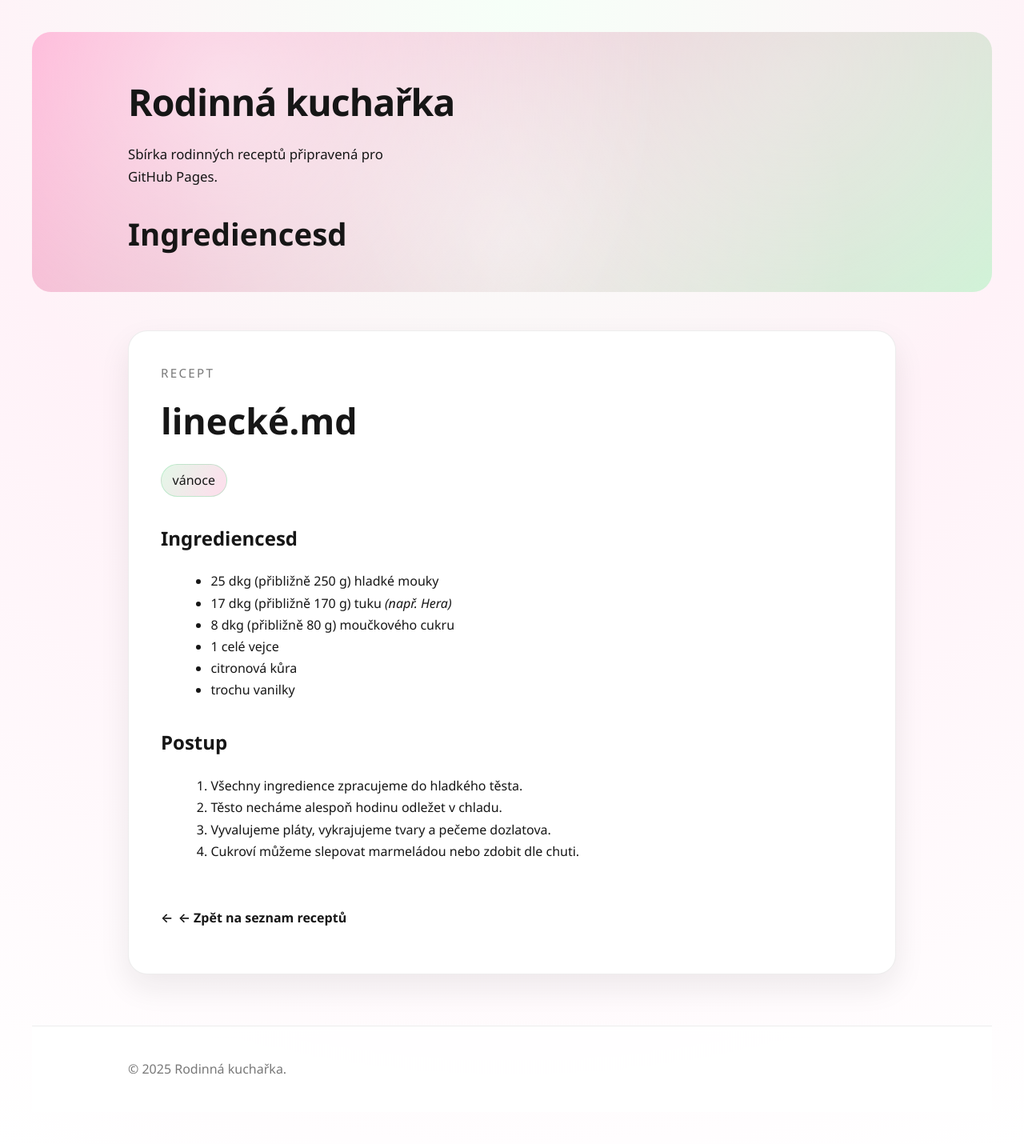
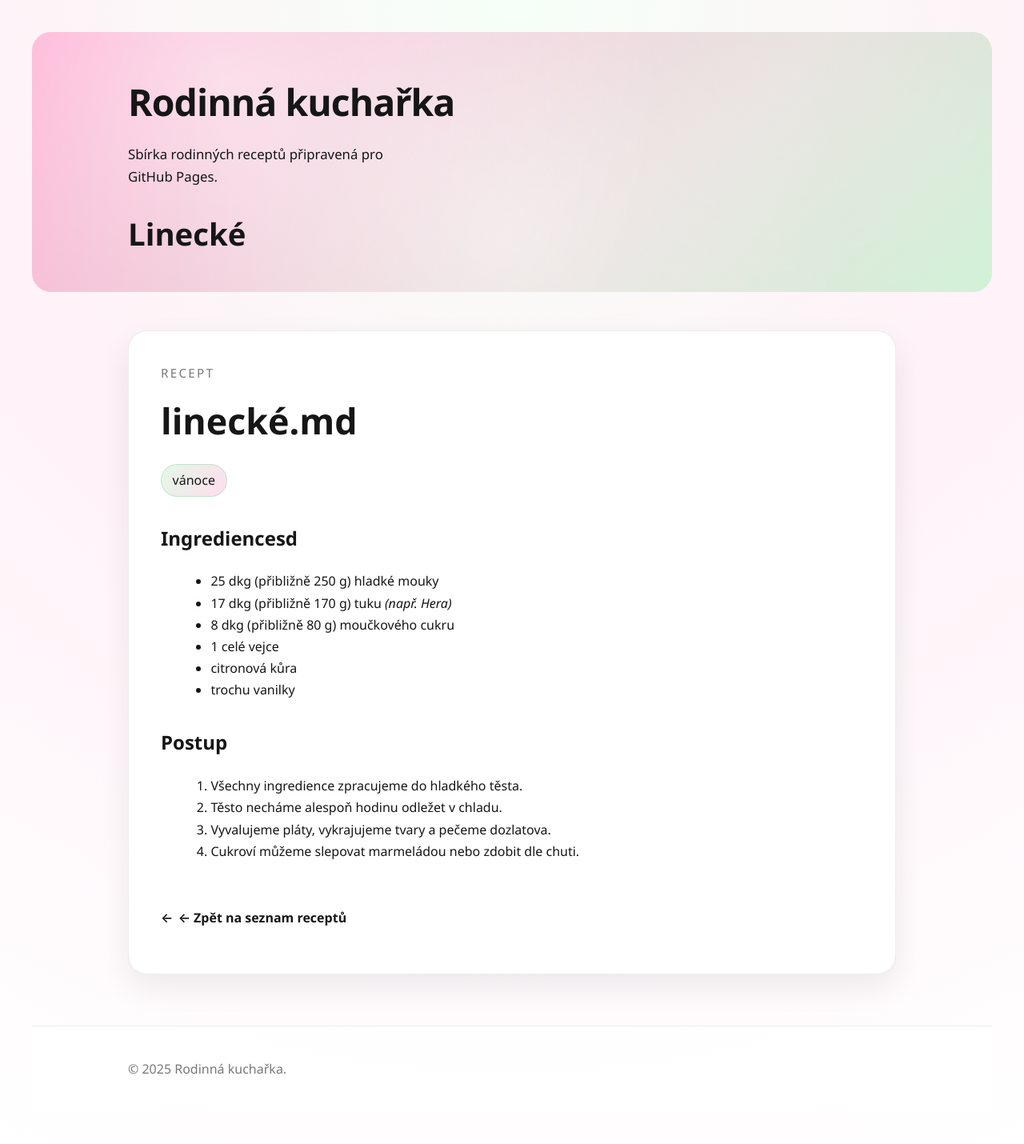
Before and after one commit to lamanchy/cookbook, a Jekyll site: the page built from recipes/linecké.md, in a window 1280 px wide. Shown: the whole page at 80% size. Built offline with Jekyll 4.4.1, drawn with Linux system fonts in a browser that asks for light colours; our own code applies the rules of GitHub Pages for plain Markdown files.

Commit message:
recipes/linecké.md updated from https://stackedit.io/

```diff
--- a/recipes/linecké.md
+++ b/recipes/linecké.md
@@ -1,4 +1,5 @@
 ---
+title: "Linecké"
 tags:
   - vánoce
 ---
```
Also changed, not shown: other parts of recipes/linecké.md (+3 -0 lines).
